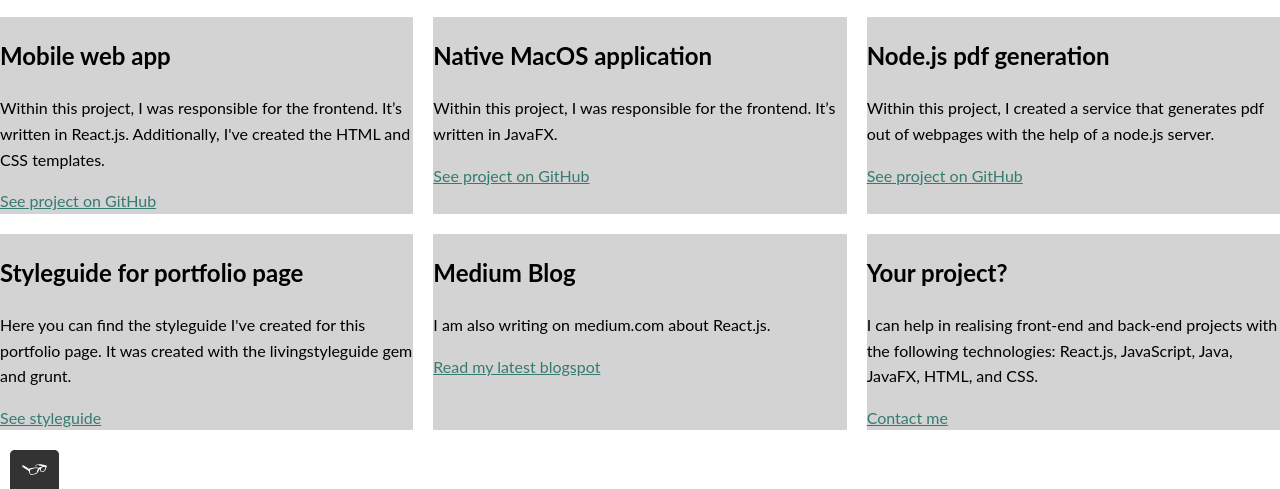
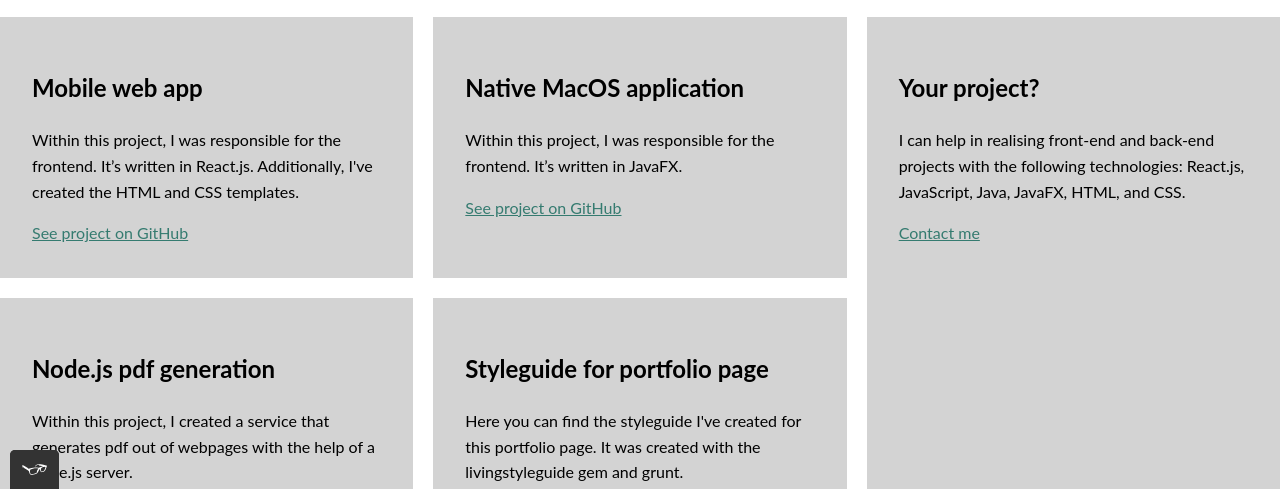
Before and after one commit to Mishelle23/portfolio-website, a plain HTML site: page work.html in a window 1280 px wide. Shown: the part 311-800 px from the top of the page. Drawn offline with nearby package versions, Linux system fonts and the light colour scheme; a web font is replaced by a local one.

Commit message:
IE cirrectons
IE 11 corrections

```diff
--- a/css/style.production.css
+++ b/css/style.production.css
@@ -103,18 +103,32 @@ button:hover, button:focus, .button:hover, .button:focus {
 .navigation-list__item--active {
 text-decoration: none;
 }
+.grid_item {
+  display: inline-block;
+  width: 33%;
+}
 @supports (display:grid) {
 .grid {
+  display: -ms-grid;
   display: grid;
+  -ms-grid-columns: 1fr 20px 1fr 20px 1fr;
   grid-template-columns: 1fr 1fr 1fr;
   grid-gap: 20px;
+  margin: 0;
 }
 .grid_item {
   background-color: lightgray;
   width: auto;
   min-height: auto;
-  margin: 0;
   display: inline-block;
+  padding: 2rem;
+}
+.grid_item:last-child {
+  -ms-grid-column: 3;
+  grid-column: 3/3;
+  -ms-grid-row: 1;
+  -ms-grid-row-span: 2;
+  grid-row: 1/3;
 }
 }
 @media all and (max-width: 500px) {
@@ -129,6 +143,7 @@ text-decoration: none;
 }
 @media all and (max-width: 750px) {
   .grid {
+    -ms-grid-columns: 1fr;
     grid-gap: 10px;
   }
   .grid_item:last-child {
@@ -140,6 +155,11 @@ text-decoration: none;
   }
 }
 .about-page {
+  text-align: center;
+  margin: 3%;
+  padding: 0 5%;
+}
+.contact-page {
   text-align: center;
   margin: 3%;
   padding: 0 5%;
```
Also changed, not shown: contact.html (+2 -0 lines).
